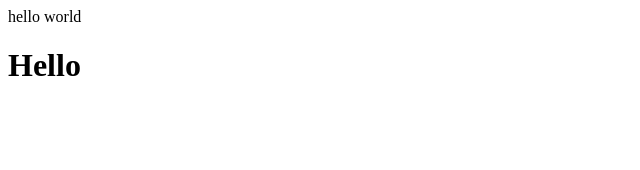
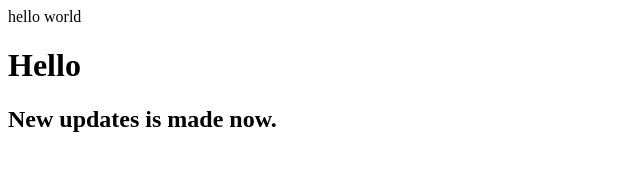
Before and after one commit to CodigSam/practise_htmlfile, a plain HTML site: page index.html in a window 1280 px wide. Shown: the whole page, without its empty margins (0-640 px from the left). Drawn offline with Linux system fonts and the light colour scheme.

Commit message:
New html files added

```diff
--- a/index.html
+++ b/index.html
@@ -1,2 +1,3 @@
 <p>hello world</p>
 <h1>Hello</h1>
+<h2>New updates is made now.</h2>
```
Also changed, not shown: newindex.html (added, +1 -0 lines).
